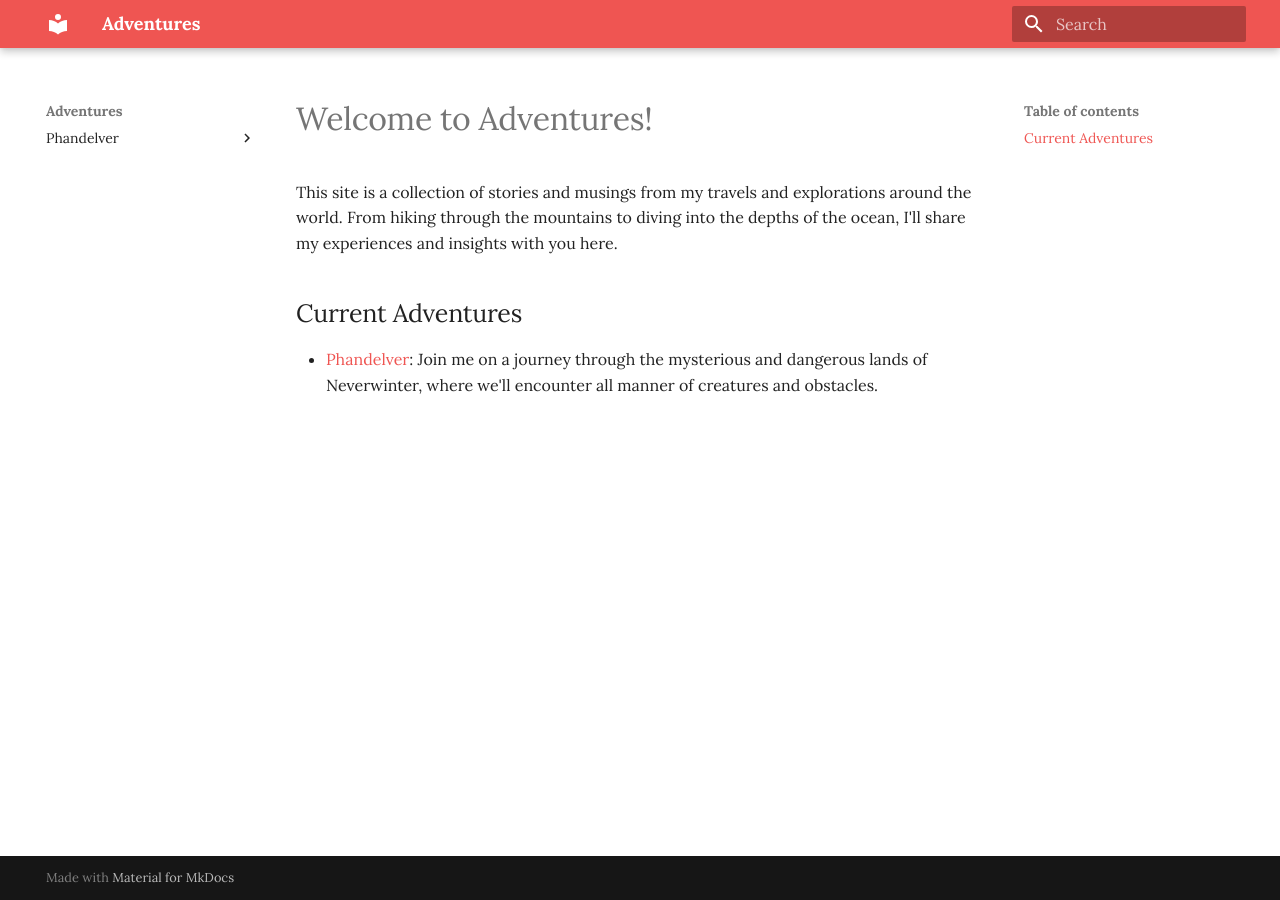
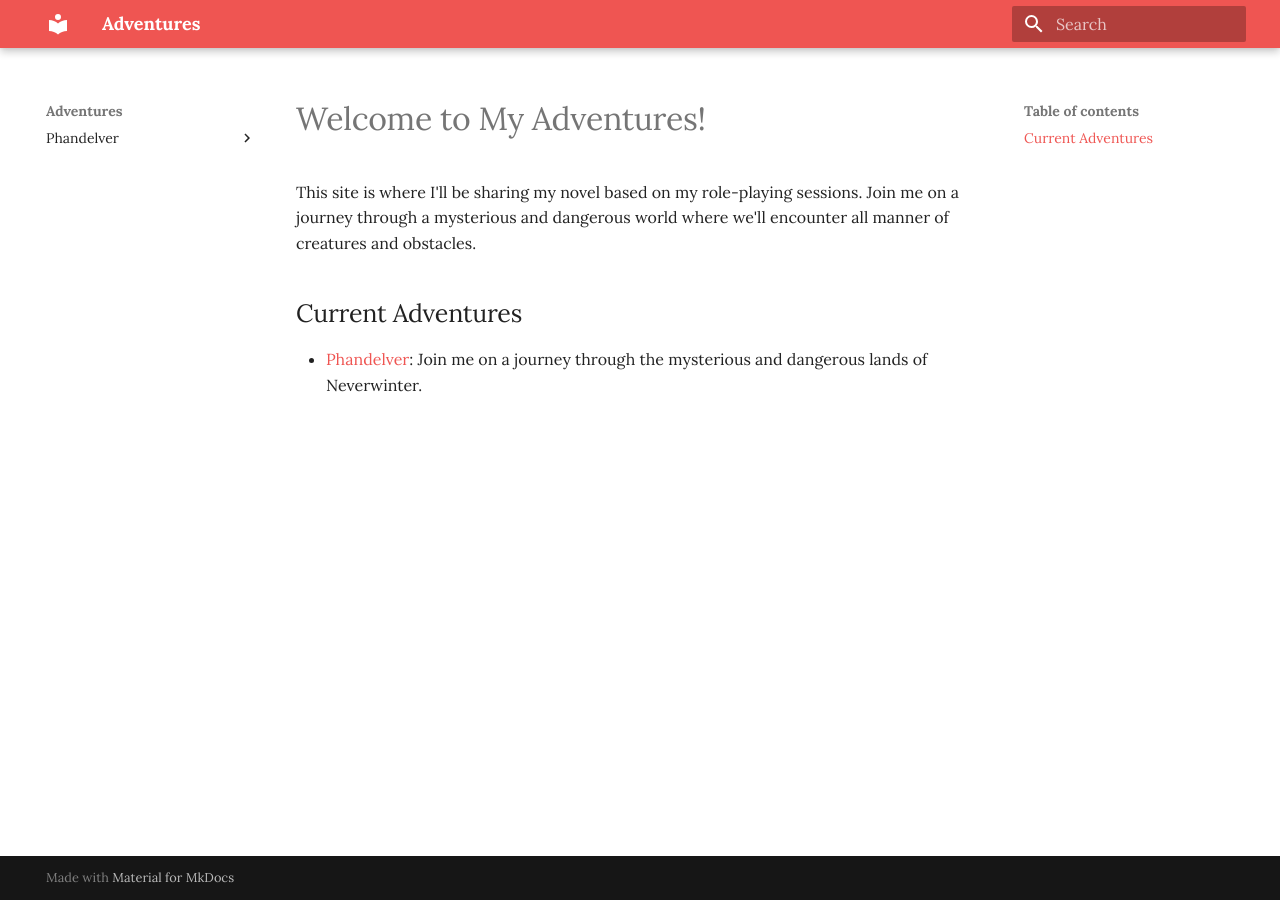
Before and after one commit to jonasmcferreira/adventures, an MkDocs documentation site: the page built from docs/index.md, in a window 1280 px wide. Built offline with MkDocs 1.6.1 and Material for MkDocs 9.7.7, drawn with Linux system fonts in a browser that asks for light colours.

Commit message:
modified docs/index.md modified mkdocs.yml

```diff
--- a/docs/index.md
+++ b/docs/index.md
@@ -1,7 +1,7 @@
-# Welcome to Adventures!
+# Welcome to My Adventures!
 
-This site is a collection of stories and musings from my travels and explorations around the world. From hiking through the mountains to diving into the depths of the ocean, I'll share my experiences and insights with you here.
+This site is where I'll be sharing my novel based on my role-playing sessions. Join me on a journey through a mysterious and dangerous world where we'll encounter all manner of creatures and obstacles.
 
 ## Current Adventures
 
-- [Phandelver](phandelver/00.md): Join me on a journey through the mysterious and dangerous lands of Neverwinter, where we'll encounter all manner of creatures and obstacles.
+- [Phandelver](phandelver/00.md): Join me on a journey through the mysterious and dangerous lands of Neverwinter.
--- a/mkdocs.yml
+++ b/mkdocs.yml
@@ -12,10 +12,6 @@ theme:
   palette:
     primary: red
     accent: pink
-    hue:
-      - '300'
-      - '500'
-    bg: #e7e7db
   icon:
     logo: material/library
   favicon: 'material/library'
```
